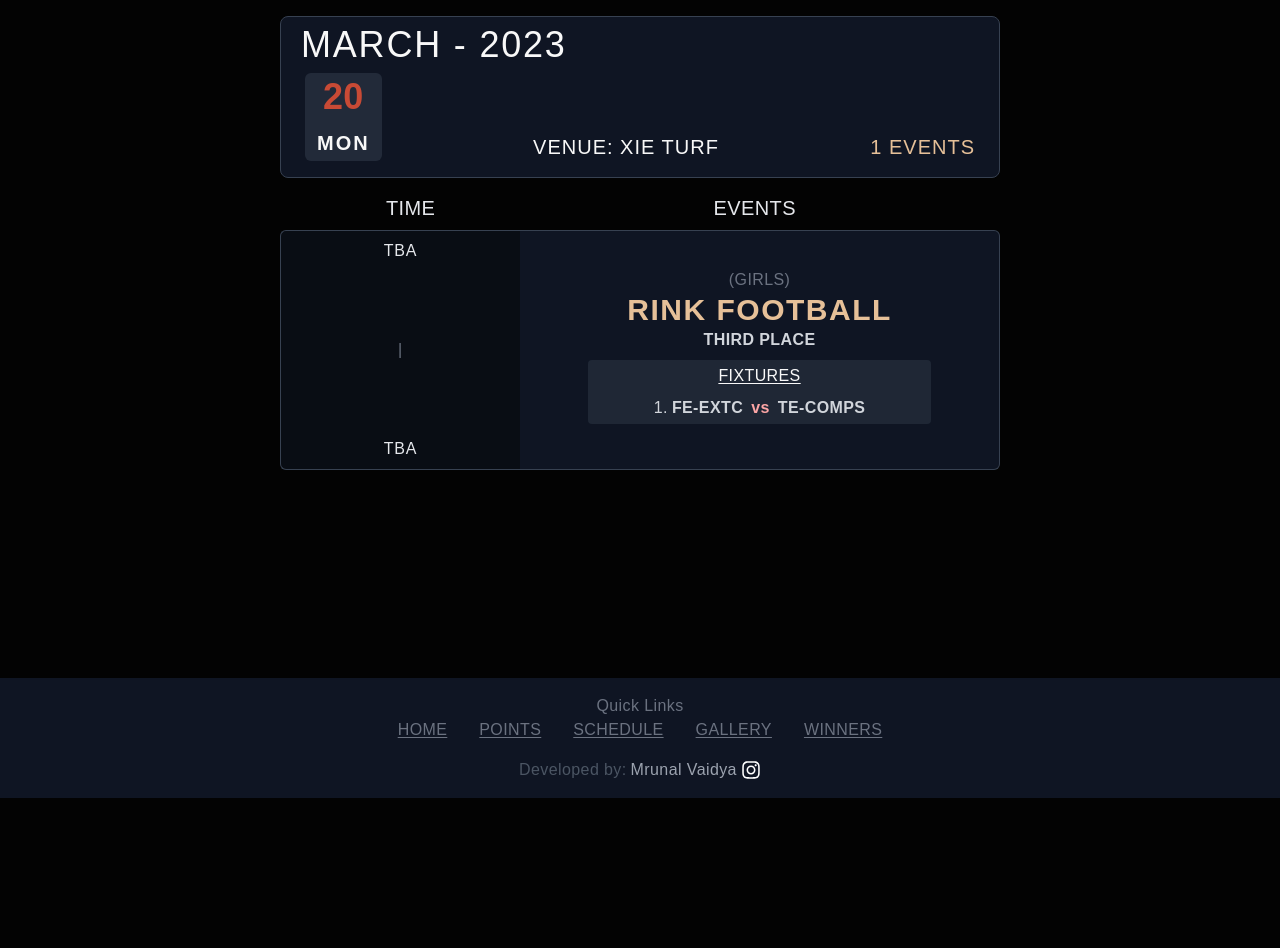
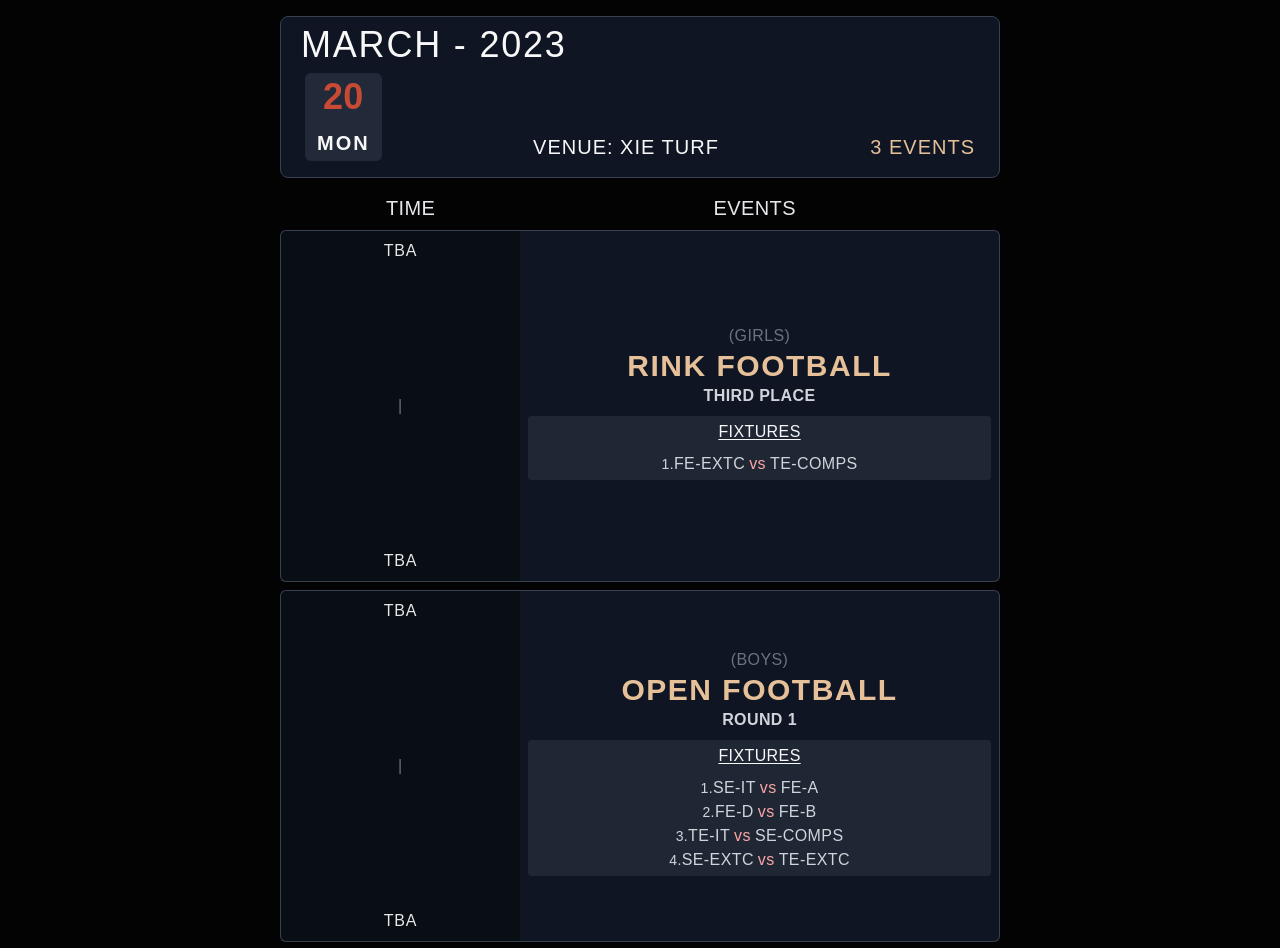
Before and after one commit to MrunalVaidya0715/sparx-website, a Next.js app in the folder sparx-web-app/: page /schedule in a window 1280 px wide. Shown: the part 120-1068 px from the top of the page. Before the commit the page ends 918 px from the top, so only its background shows below. Built offline with nearby package versions, Linux system fonts and the light colour scheme.

Commit message:
Updated schedule

```diff
--- a/sparx-web-app/components/EventTable.jsx
+++ b/sparx-web-app/components/EventTable.jsx
@@ -6,7 +6,7 @@ const EventTable = ({ event, from, to, gender, stage, fixtures }) => {
             <div className=' flex items-end justify-between px-0 w-full mb-2' >
 
                 {/**TimeSlot */}
-                <div className={`flex items-center flex-col justify-between bg-gray-900/50 rounded-l-md border-y-[1px] border-l-[1px] border-gray-700 w-[50%]  ${fixtures? 'h-[15rem]':'h-[10rem]'}`}>
+                <div className={`flex items-center flex-col justify-between bg-gray-900/50 rounded-l-md border-y-[1px] border-l-[1px] border-gray-700 w-[50%]  ${fixtures? 'h-[22rem]':'h-[10rem]'}`}>
                     {/**from */}
                     <div className='py-2'>
                         <h3 className=' font-thin tracking-wider uppercase text-gray-200'>{from}</h3>
@@ -24,7 +24,7 @@ const EventTable = ({ event, from, to, gender, stage, fixtures }) => {
 
                 </div>
                 {/**Events Slot */}
-                <div className={`flex items-center flex-col justify-center bg-gray-900/90 rounded-r-md w-full border-y-[1px] border-r-[1px] backdrop-blur-lg border-gray-700 ${fixtures? 'h-[15rem]':'h-[10rem]'}`}>
+                <div className={`flex items-center flex-col justify-center bg-gray-900/90 rounded-r-md w-full border-y-[1px] border-r-[1px] backdrop-blur-lg border-gray-700 ${fixtures? 'h-[22rem]':'h-[10rem]'}`}>
                     <div>
                         <p className=' uppercase text-gray-500'>({gender})</p>
                     </div>
@@ -35,7 +35,7 @@ const EventTable = ({ event, from, to, gender, stage, fixtures }) => {
                         <h4>{stage}</h4>
                     </div>
                     {
-                        fixtures ? (<div className=' uppercase w-[75%]  p-2'>
+                        fixtures ? (<div className=' uppercase w-full  p-2'>
                             <div className=' w-full bg-gray-700/40 rounded-[4px] p-1 flex flex-col justify-between items-center'>
                                 <div className=' mb-2'>
                                     <p className=' underline underline-offset-2'>Fixtures</p>
@@ -44,9 +44,9 @@ const EventTable = ({ event, from, to, gender, stage, fixtures }) => {
                                     <div className='w-full flex flex-col'>
                                         {fixtures?.map((match) => {
                                             return (
-                                                <div className=' text-gray-300 flex flex-wrap w-full justify-center gap-1 '>
-                                                    <p>{match.m}.</p>
-                                                    <p className=' font-bold'>{match.t1}<span className=' text-red-300 lowercase mx-2'>vs</span>{match.t2}</p>
+                                                <div className=' text-gray-300 flex flex-wrap w-full justify-center items-baseline  '>
+                                                    <p className='  text-sm '>{match.m}.</p>
+                                                    <p className=' '>{match.t1}<span className=' text-red-300 lowercase mx-1'>vs</span>{match.t2}</p>
 
 
 
--- a/sparx-web-app/src/events.js
+++ b/sparx-web-app/src/events.js
@@ -14,9 +14,47 @@ export const Events = [
       },
    ]
 
+   },
+   {
+      id: 2,
+      from: "TBA",
+      to: "TBA",
+      gender: "Boys",
+      event: "Open Football",
+      stage: "Round 1",
+      fixtures : [
+        {
+           m: 1,
+           t1: "SE-IT",
+           t2: "FE-A"
+        },
+        {
+         m: 2,
+         t1: "FE-D",
+         t2: "FE-B"
+      },
+      {
+         m: 3,
+         t1: "TE-IT",
+         t2: "SE-COMPS"
+      },
+      {
+         m: 4,
+         t1: "SE-EXTC",
+         t2: "TE-EXTC"
+      },
+     ]
 
+     },
+     {
+      id: 3,
+      from: "TBA",
+      to: "TBA",
+      gender: "Girls",
+      event: "Box Cricket",
+      stage: "Round 1",
 
-   },
+     },
 
 
 
```
